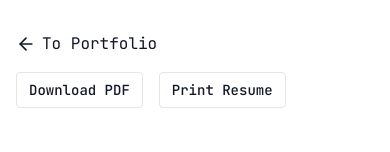
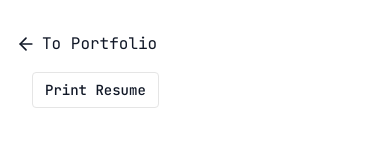
Before and after one commit to msiksnis/portfolio25-legendary-fiesta, a Next.js app: page /resume in a window 390 px wide. Shown: the top 152 px of the page. Built offline with nearby package versions, Linux system fonts and the light colour scheme; what tailwindcss-motion would draw is missing.

Commit message:
removed download from mobile

```diff
--- a/src/app/(resume)/resume/page.tsx
+++ b/src/app/(resume)/resume/page.tsx
@@ -60,7 +60,7 @@ export default function ResumePage() {
             variant={"outline"}
             size={"sm"}
             disabled={isLoading}
-            className="rounded bg-white transition-all hover:bg-gray-100 disabled:hover:bg-white"
+            className="hidden rounded bg-white transition-all hover:bg-gray-100 disabled:hover:bg-white sm:block"
           >
             {isLoading ? (
               <span className="flex items-center">
```
